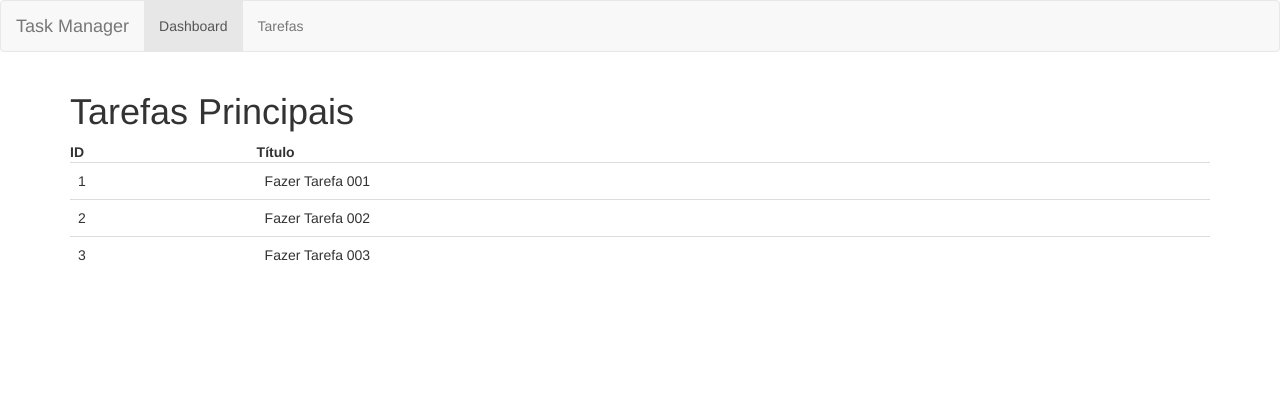
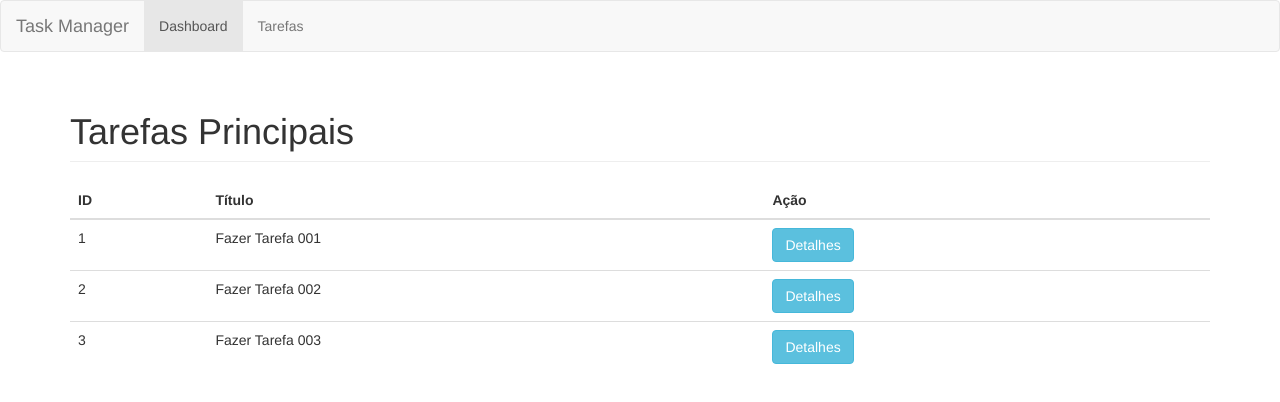
Before and after one commit to Lyoh/taskmanager-frontend, an Angular app: page /dashboard in a window 1280 px wide. Shown: the top 402 px of the page. Built offline with nearby package versions, Linux system fonts and the light colour scheme.

Commit message:
fixing templates

```diff
--- a/src/app/dashboard/dashboard.component.html
+++ b/src/app/dashboard/dashboard.component.html
@@ -1,14 +1,20 @@
-<h1>Tarefas Principais</h1>
+<h1 class="page-header">Tarefas Principais</h1>
 <div>
   <table class="table table-hover">
     <thead>
-      <th>ID</th>
-      <th>Título</th>
+      <tr>
+        <th>ID</th>
+        <th>Título</th>
+        <th>Ação</th>
+      </tr>
     </thead>
     <tbody>
       <tr *ngFor="let task of tasks" >
         <td>{{ task.id }}</td>
         <td>{{ task.title }}</td>
+        <td>
+          <a [routerLink]="['/tasks', task.id]" class="btn btn-info">Detalhes</a>
+        </td>
       </tr>
     </tbody>
   </table>
--- a/src/app/tasks/tasks-detail/tasks-detail.component.html
+++ b/src/app/tasks/tasks-detail/tasks-detail.component.html
@@ -1,4 +1,5 @@
 <div class="form-horizontal" *ngIf="task">
+  <h1 class="page-header">Detalhes da tarefa Nº {{ task.id }}</h1>
   <div class="form-group">
     <label for="id" class="col-sm-2 control-label">ID</label>
     <div class="col-sm-10">
--- a/src/app/tasks/tasks.component.html
+++ b/src/app/tasks/tasks.component.html
@@ -1,9 +1,12 @@
+<h1 class="page-header">Lista de tarefas</h1>
 <div>
   <table class="table table-hover">
     <thead>
-      <th>ID</th>
-      <th>Título</th>
-      <th>Ação</th>
+      <tr>
+        <th>ID</th>
+        <th>Título</th>
+        <th>Ação</th>
+      </tr>
     </thead>
     <tbody>
       <tr *ngFor="let task of tasks" >
```
